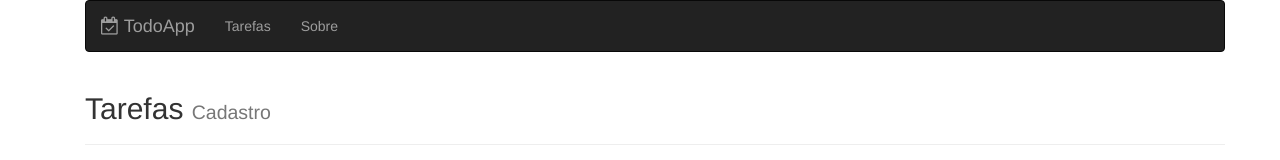
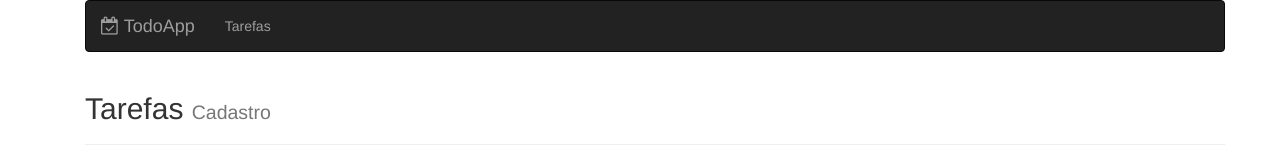
Before and after one commit to Guilher-Melo/frontend-to-do-app, a React (Create React App) app: page / in a window 1280 px wide. Shown: the top 160 px of the page. Built offline with nearby package versions, Linux system fonts and the light colour scheme; no server answers.

Commit message:
retirado link /about

```diff
--- a/src/template/Menu.jsx
+++ b/src/template/Menu.jsx
@@ -14,7 +14,6 @@ export default function Menu(props) {
         <div id="navbar" className="navbar-collapse collapse">
           <ul className="nav navbar-nav">
             <li><a href="/todos">Tarefas</a></li>
-            <li><a href="/about">Sobre</a></li>
           </ul>
         </div>
       </div>
```
